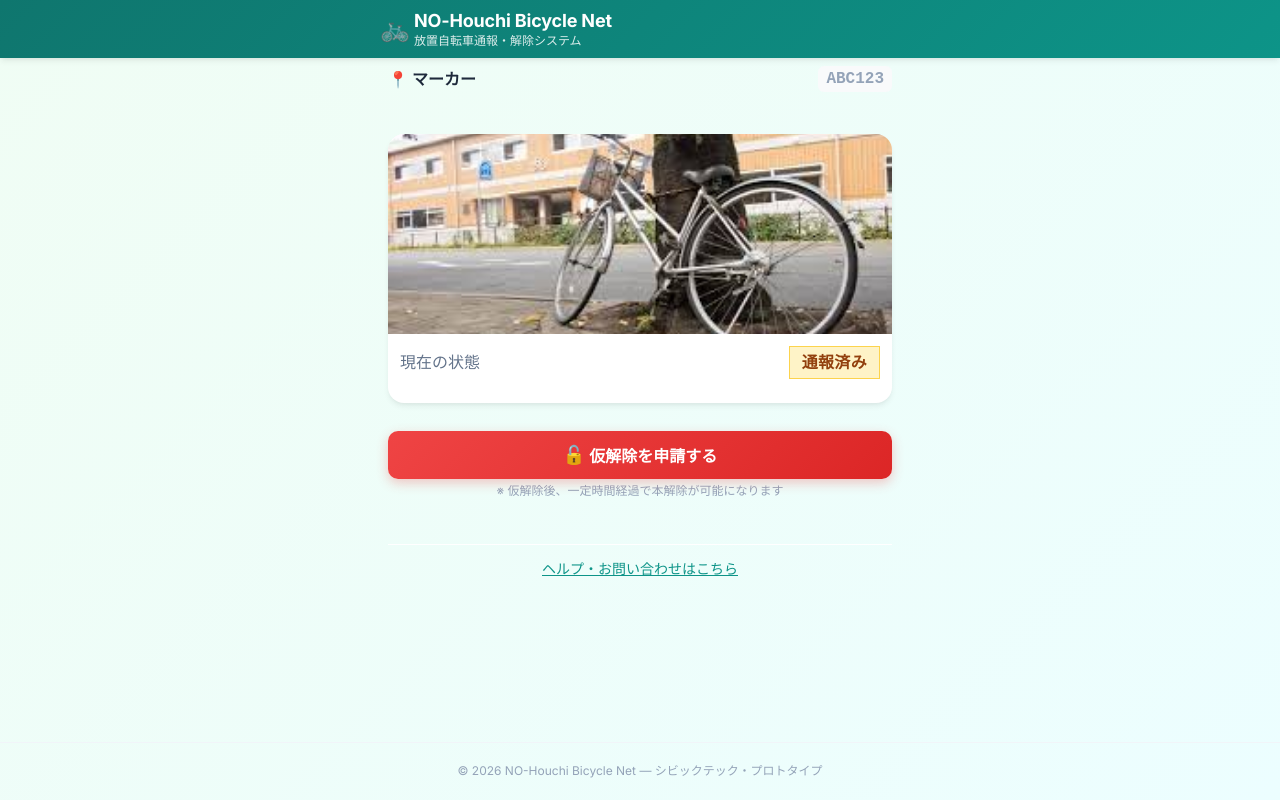
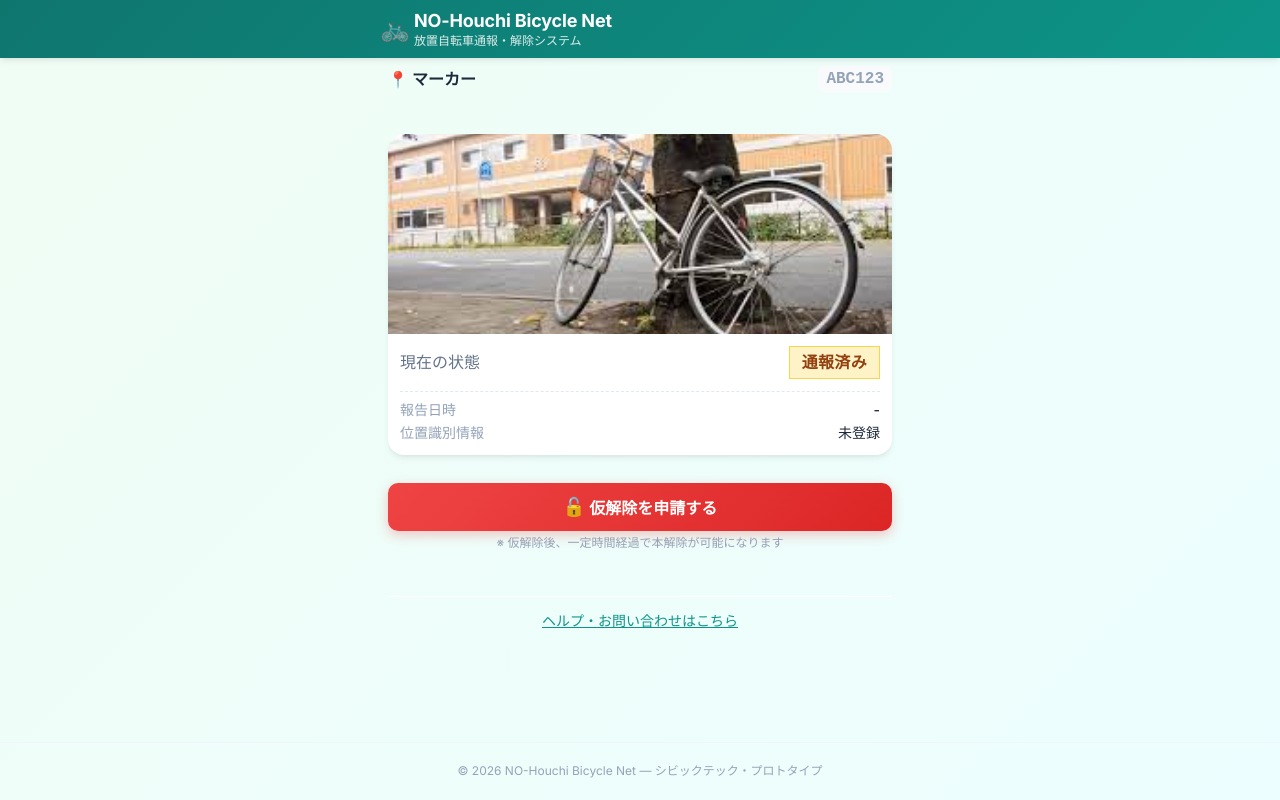
Before and after one commit to fjmrytfjsn/NO-Houchi-Bicycle-Net, a Next.js app in the folder apps/owner-web/: page /markers/ABC123 in a window 1280 px wide. Built offline with nearby package versions, Linux system fonts and the light colour scheme.

Commit message:
no message

```diff
--- a/apps/owner-web/components/owner/QrScannerPanel.tsx
+++ b/apps/owner-web/components/owner/QrScannerPanel.tsx
@@ -5,6 +5,7 @@ interface QrScannerPanelProps {
   videoRef: RefObject<HTMLVideoElement>;
   canvasRef: RefObject<HTMLCanvasElement>;
   errorMessage?: string | null;
+  isSuccess?: boolean;
   onCancel: () => void;
 }
 
@@ -12,14 +13,15 @@ export function QrScannerPanel({
   videoRef,
   canvasRef,
   errorMessage,
+  isSuccess,
   onCancel,
 }: QrScannerPanelProps) {
   return (
     <div className={styles.overlay}>
       {/* Header */}
       <div className={styles.header}>
-        <span className={styles.pulsingDot} />
-        QRコードを読み込み中...
+        {!isSuccess && <span className={styles.pulsingDot} />}
+        {isSuccess ? '読み取り完了' : 'QRコードを読み込み中...'}
       </div>
 
       {/* Camera */}
@@ -29,10 +31,21 @@ export function QrScannerPanel({
           autoPlay
           playsInline
           className={styles.video}
+          style={{ filter: isSuccess ? 'brightness(0.5) blur(2px)' : 'none' }}
         />
-        {/* Scan frame corners */}
-        <div className={styles.scanFrame} />
-        <div className={styles.scanFrameBottom} />
+        {isSuccess ? (
+          <div style={{ position: 'absolute', inset: 0, display: 'flex', flexDirection: 'column', alignItems: 'center', justifyContent: 'center', background: 'rgba(22, 101, 52, 0.85)', color: 'white', zIndex: 10 }}>
+            <div style={{ fontSize: '5rem', marginBottom: '1rem' }}>✅</div>
+            <div style={{ fontSize: '1.5rem', fontWeight: 'bold' }}>読み取り成功</div>
+            <div style={{ marginTop: '1rem', fontSize: '0.9rem', opacity: 0.9 }}>10秒後に画面が切り替わります...</div>
+          </div>
+        ) : (
+          <>
+            {/* Scan frame corners */}
+            <div className={styles.scanFrame} />
+            <div className={styles.scanFrameBottom} />
+          </>
+        )}
       </div>
       <canvas ref={canvasRef} style={{ display: 'none' }} />
 
@@ -44,7 +57,7 @@ export function QrScannerPanel({
       )}
 
       {/* Guide */}
-      {!errorMessage && (
+      {!errorMessage && !isSuccess && (
         <p className={styles.guideText}>
           マーカーのQRコードを枠内に合わせてください
         </p>
--- a/apps/owner-web/components/owner/ReportSummary.tsx
+++ b/apps/owner-web/components/owner/ReportSummary.tsx
@@ -28,6 +28,22 @@ export function ReportSummary({ report, declaration }: ReportSummaryProps) {
   const effectiveStatus = getEffectiveStatus(report, declaration);
   const statusInfo = getStatusInfo(effectiveStatus);
 
+  let formattedDate = '-';
+  if (report?.createdAt) {
+    try {
+      const d = new Date(report.createdAt);
+      formattedDate = d.toLocaleString('ja-JP', {
+        year: 'numeric',
+        month: '2-digit',
+        day: '2-digit',
+        hour: '2-digit',
+        minute: '2-digit',
+      });
+    } catch {
+      formattedDate = report.createdAt;
+    }
+  }
+
   return (
     <div className={styles.card}>
       <div className={styles.imageWrap}>
@@ -53,11 +69,19 @@ export function ReportSummary({ report, declaration }: ReportSummaryProps) {
           </span>
         </div>
 
-        {report?.identifierText && (
-          <p className={styles.ocrText} style={{ fontSize: 'var(--text-xs)', marginTop: 'var(--space-1)' }}>
-            {report.identifierText}
-          </p>
-        )}
+        <div style={{ display: 'flex', flexDirection: 'column', gap: 'var(--space-2)', marginTop: 'var(--space-3)', paddingTop: 'var(--space-3)', borderTop: '1px dashed var(--color-border)' }}>
+          <div style={{ display: 'flex', justifyContent: 'space-between', fontSize: 'var(--text-sm)' }}>
+            <span style={{ color: 'var(--color-text-muted)' }}>報告日時</span>
+            <span style={{ fontWeight: 500 }}>{formattedDate}</span>
+          </div>
+
+          <div style={{ display: 'flex', justifyContent: 'space-between', fontSize: 'var(--text-sm)', alignItems: 'flex-start' }}>
+            <span style={{ color: 'var(--color-text-muted)', flexShrink: 0, marginRight: 'var(--space-2)' }}>位置識別情報</span>
+            <span style={{ fontWeight: 500, textAlign: 'right', wordBreak: 'break-all' }}>
+              {report?.identifierText || '未登録'}
+            </span>
+          </div>
+        </div>
       </div>
     </div>
   );
--- a/apps/owner-web/pages/markers/[code].tsx
+++ b/apps/owner-web/pages/markers/[code].tsx
@@ -36,6 +36,7 @@ export default function MarkerPage() {
   const [tempUnlockDisabled, setTempUnlockDisabled] = useState(false);
   const [showQRScanner, setShowQRScanner] = useState(false);
   const [scanError, setScanError] = useState<string | null>(null);
+  const [scanSuccess, setScanSuccess] = useState(false);
   type CouponStep = 'none' | 'auth' | 'roulette' | 'timer' | 'skipped';
   const [couponStep, setCouponStep] = useState<CouponStep>('none');
   const [couponAmount, setCouponAmount] = useState<number>(0);
@@ -180,16 +181,24 @@ export default function MarkerPage() {
         // URL形式でなければそのまま使う（コード単体の場合）
       }
 
+      if (scanSuccess) return;
+
       if (extractedCode !== code) {
         setScanError('異なるQRコードです。同じマーカーのQRを読み込んでください。');
         setTimeout(() => setScanError(null), 5000);
         return;
       }
 
-      setShowQRScanner(false);
-      await handleFinal();
+      setScanSuccess(true);
+
+      // 10秒間成功画面を表示してから次へ進む
+      setTimeout(async () => {
+        setShowQRScanner(false);
+        setScanSuccess(false);
+        await handleFinal();
+      }, 10000);
     },
-    [code, handleFinal]
+    [code, handleFinal, scanSuccess]
   );
 
   const handleAuthComplete = useCallback(() => {
@@ -221,7 +230,7 @@ export default function MarkerPage() {
   }, []);
 
   useQrScanner({
-    active: showQRScanner,
+    active: showQRScanner && !scanSuccess,
     videoRef,
     canvasRef,
     onDetected: handleQRDetected,
@@ -414,7 +423,8 @@ export default function MarkerPage() {
                 videoRef={videoRef}
                 canvasRef={canvasRef}
                 errorMessage={scanError}
-                onCancel={() => { setShowQRScanner(false); setScanError(null); }}
+                isSuccess={scanSuccess}
+                onCancel={() => { setShowQRScanner(false); setScanError(null); setScanSuccess(false); }}
               />
             )}
           </>
```
